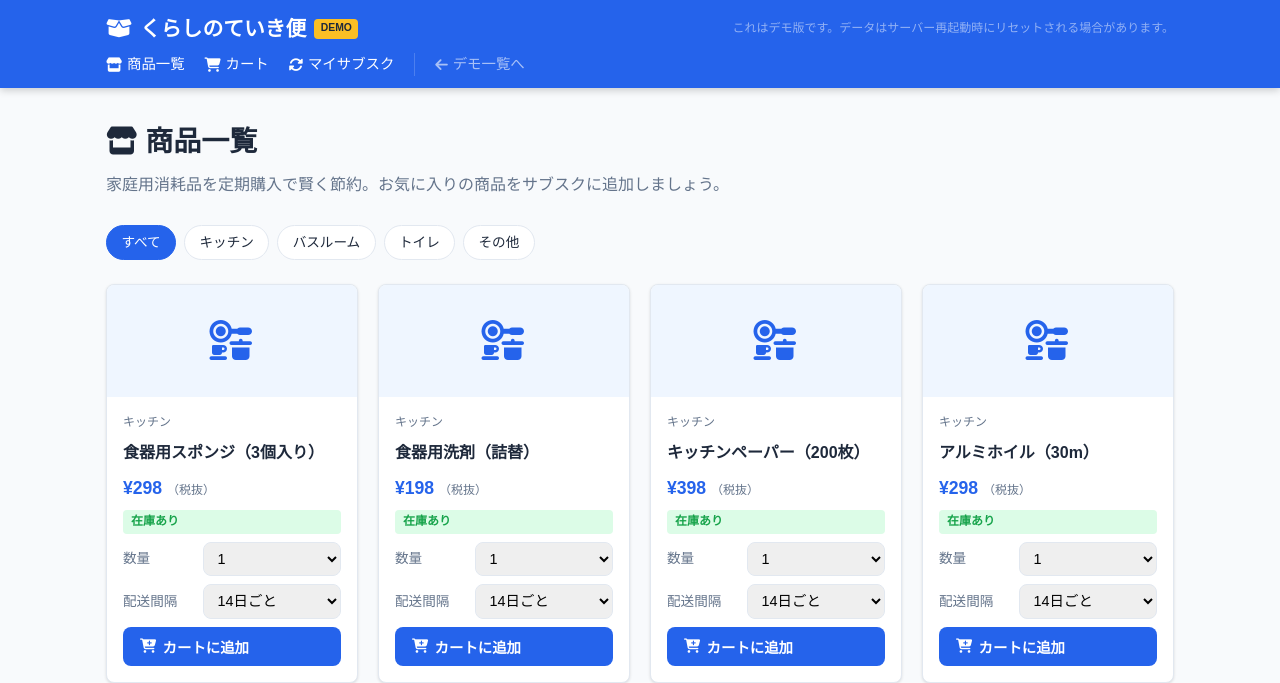
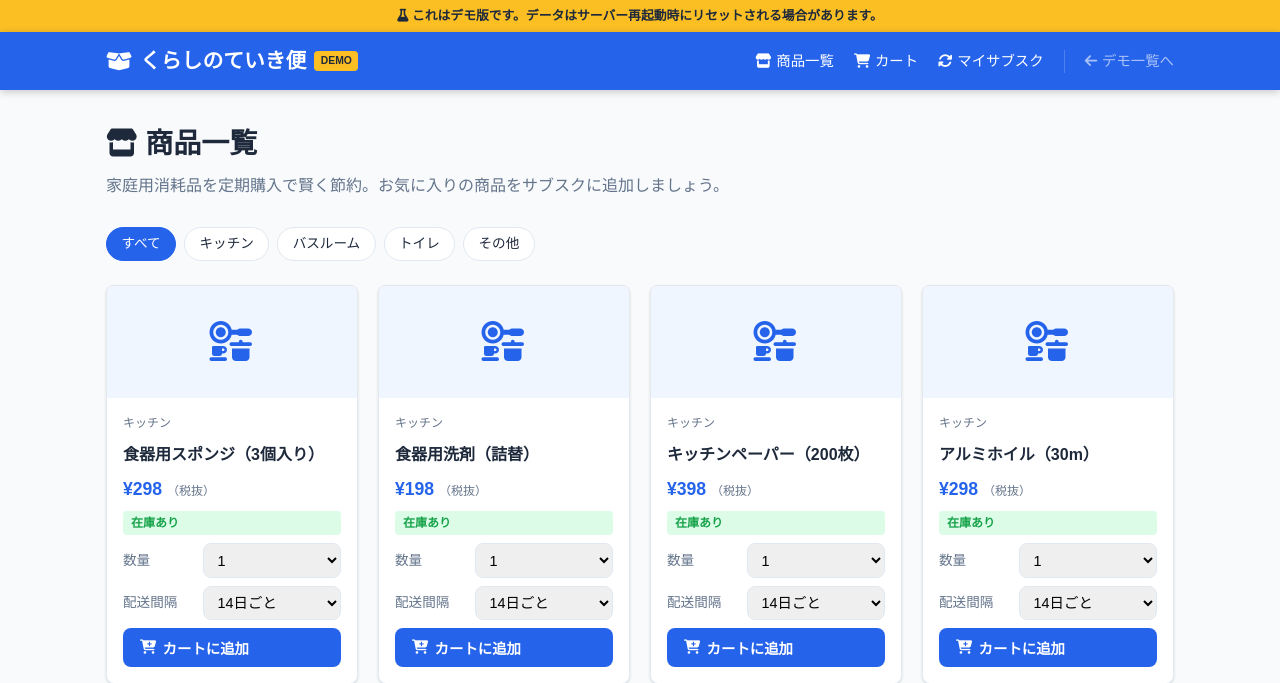
Before and after one commit to rictaworks/household-sub-demo, a Flask app: page / in a window 1280 px wide. Shown: the top 683 px of the page. Run offline with Flask 3, Linux system fonts and the light colour scheme; data comes from the database, SQL or seed files in the repository; data that the repository does not hold is empty.

Commit message:
fix: replace inline demo-notice with amber banner above header

```diff
--- a/src/static/css/style.css
+++ b/src/static/css/style.css
@@ -71,7 +71,14 @@ a:hover { text-decoration: underline; }
 .nav-links a { color: #fff; font-size: 0.9rem; display: flex; align-items: center; gap: 0.3rem; }
 .nav-links a:hover { text-decoration: underline; }
 .back-link { opacity: 0.6; border-left: 1px solid rgba(255,255,255,0.3); padding-left: 1.25rem; }
-.demo-notice { font-size: 0.75rem; color: rgba(255,255,255,0.5); margin-left: 0.75rem; }
+.demo-banner {
+  background: #fbbf24;
+  color: #1e293b;
+  text-align: center;
+  font-size: 0.8rem;
+  font-weight: 600;
+  padding: 0.375rem 0;
+}
 
 .cart-link { position: relative; }
 .cart-badge {
--- a/src/templates/base.html
+++ b/src/templates/base.html
@@ -8,13 +8,15 @@
   <link rel="stylesheet" href="{{ url_for('static', filename='css/style.css') }}">
 </head>
 <body>
+  <div class="demo-banner">
+    <i class="fa-solid fa-flask"></i> これはデモ版です。データはサーバー再起動時にリセットされる場合があります。
+  </div>
   <header class="site-header">
     <div class="container">
       <a href="{{ url_for('index') }}" class="logo">
         <i class="fa-solid fa-box-open"></i> くらしのていき便
         <span class="badge-demo">DEMO</span>
       </a>
-      <span class="demo-notice">これはデモ版です。データはサーバー再起動時にリセットされる場合があります。</span>
       <nav class="nav-links">
         <a href="{{ url_for('index') }}"><i class="fa-solid fa-store"></i> 商品一覧</a>
         <a href="{{ url_for('cart') }}" class="cart-link">
```
